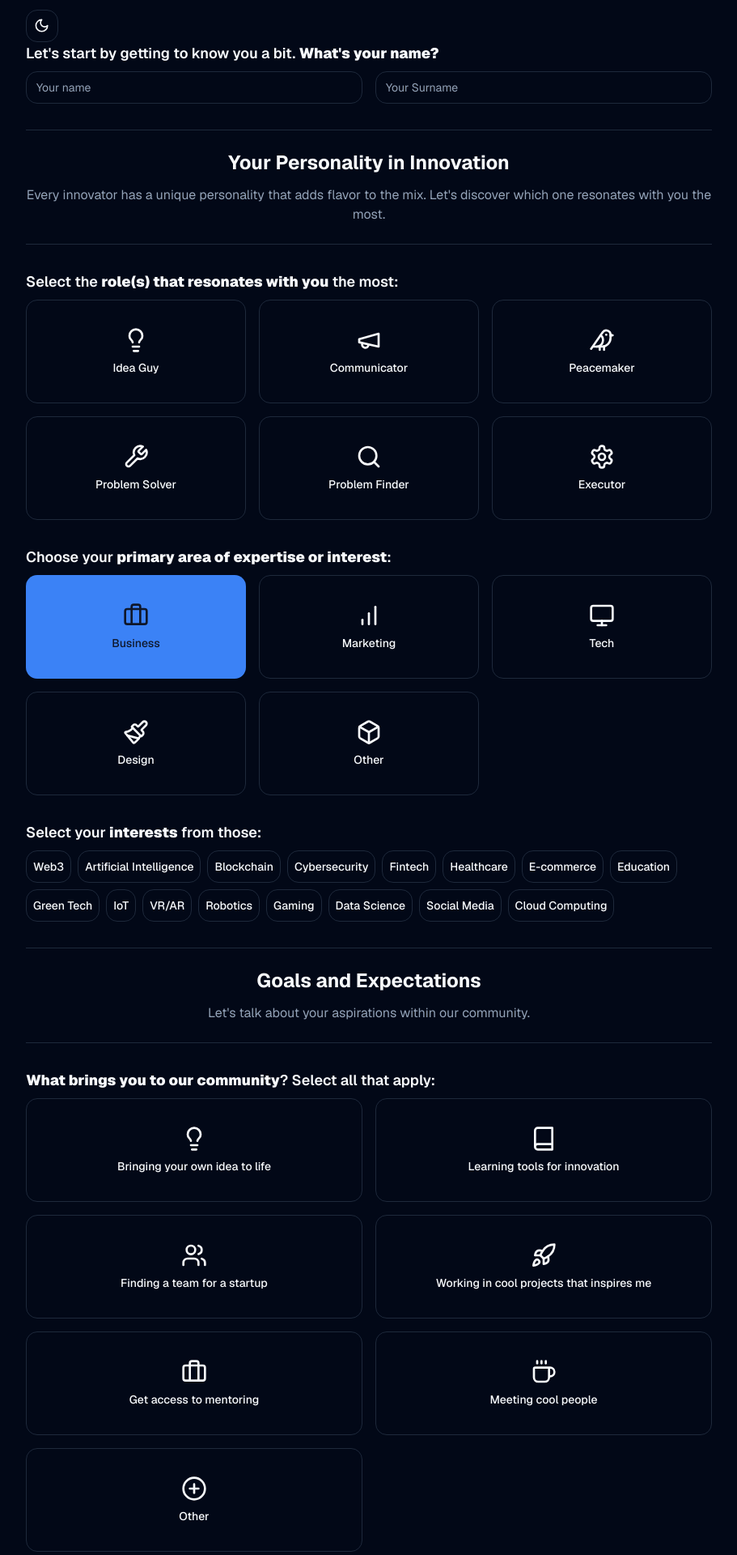
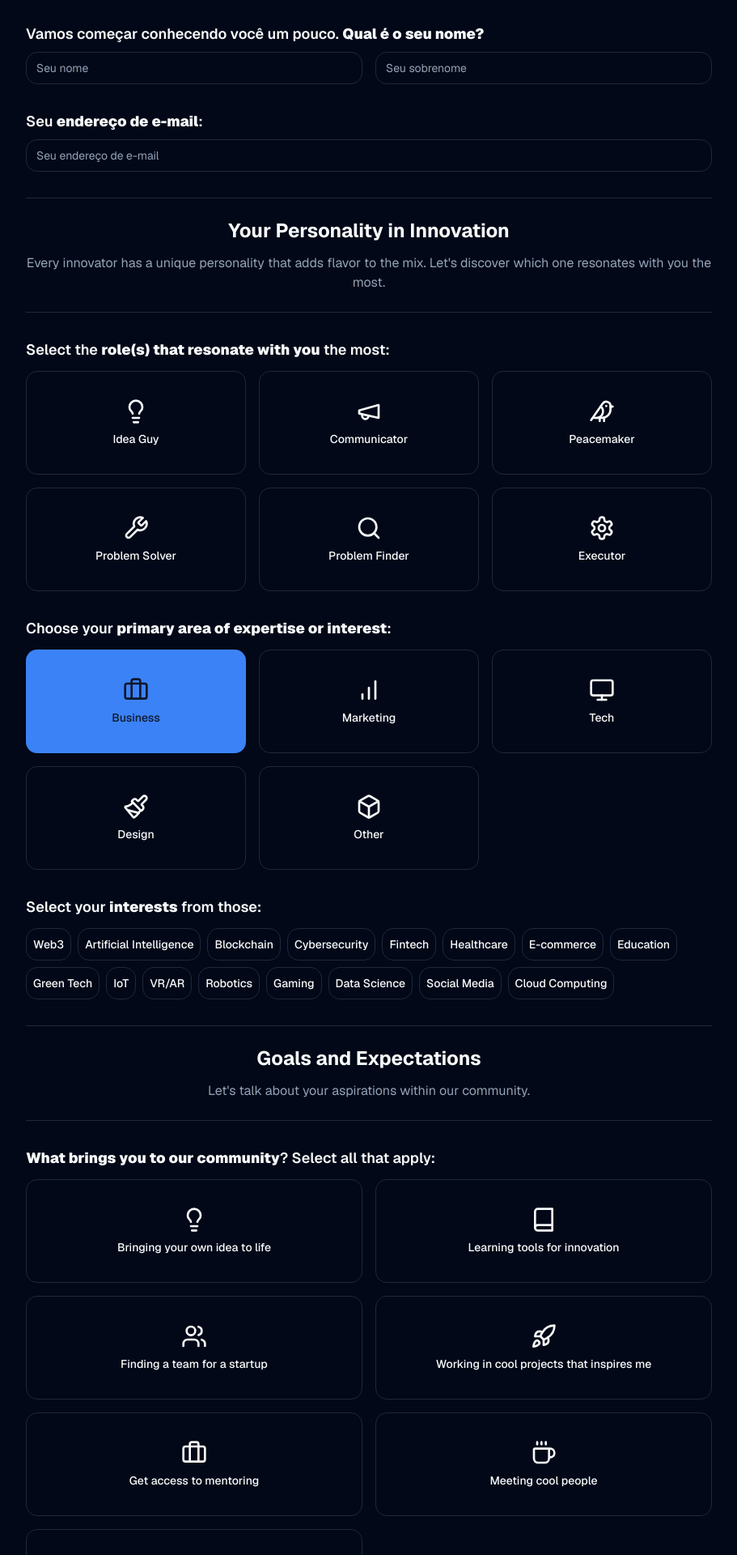
Before and after one commit to UP-START/upstart-next, a Next.js app: page /onboarding in a window 1280 px wide. Shown: the part 80-2000 px from the top of the page at 81% size, without its empty margins (184-1095 px from the left). Built offline with nearby package versions, Linux system fonts and the light colour scheme; no server answers; the database is empty.

Commit message:
Resolvidos Issues da consola - relacionados com labels; Atualização de Design Onboarding Page

```diff
--- a/app/onboarding/OnboardingForm.tsx
+++ b/app/onboarding/OnboardingForm.tsx
@@ -1,4 +1,4 @@
-"use client";
+"use client"
 
 import React, { useEffect, useState, useCallback } from "react";
 import { useSearchParams, useRouter } from 'next/navigation';
@@ -18,6 +18,7 @@ import {
 } from "@/components/ui/form";
 import { Input } from "@/components/ui/input";
 import { Button } from "@/components/ui/button";
+import { Checkbox as ShadcnCheckbox } from "@/components/ui/checkbox";
 import {
   Lightbulb,
   Megaphone,
@@ -47,6 +48,23 @@ import {
   PopoverContent,
   PopoverTrigger,
 } from "@/components/ui/popover"
+
+const generateUniqueId = (prefix: string) => `${prefix}-${Math.random().toString(36).substr(2, 9)}`;
+
+// Custom Checkbox component
+const CustomCheckbox = React.forwardRef<HTMLButtonElement, React.ComponentPropsWithoutRef<typeof ShadcnCheckbox> & { id: string; name: string }>(
+  ({ id, name, ...props }, ref) => {
+    return (
+      <ShadcnCheckbox
+        ref={ref}
+        {...props}
+        id={id}
+        name={name}
+      />
+    );
+  }
+);
+CustomCheckbox.displayName = 'CustomCheckbox';
 
 // Schema for the form validation
 const formSchema = z.object({
@@ -220,7 +238,7 @@ const OnboardingForm: React.FC = () => {
 
   useEffect(() => {
     setMounted(true)
-    addLog("Component mounted")
+    addLog("Componente montado")
     const testSupabaseConnection = async () => {
       try {
         const { data, error } = await supabase
@@ -229,9 +247,9 @@ const OnboardingForm: React.FC = () => {
           .limit(1)
 
         if (error) throw error
-        addLog('Supabase connection successful: ' + JSON.stringify(data))
+        addLog('Conexão com Supabase bem-sucedida: ' + JSON.stringify(data))
       } catch (error) {
-        addLog('Supabase connection error: ' + JSON.stringify(error))
+        addLog('Erro na conexão com Supabase: ' + JSON.stringify(error))
       }
     }
 
@@ -327,8 +345,8 @@ const OnboardingForm: React.FC = () => {
   };
 
   return (
-    <div className="relative max-w-4xl mx-auto p-6">
-      <h1 className="text-3xl font-bold mb-8 text-center">Bem-vindo à UPSTART!</h1>
+    <div className="relative max-w-4xl mx-auto p-6 mt-4"> {/* Adicionada margem no topo */}
+      <div className="absolute top-0 left-0 right-0 flex justify-between items-center">
         <Button
           variant="outline"
           size="icon"
@@ -336,32 +354,55 @@ const OnboardingForm: React.FC = () => {
         >
           <SunIcon className="h-[1.2rem] w-[1.2rem] rotate-0 scale-100 transition-all dark:-rotate-90 dark:scale-0" />
           <MoonIcon className="absolute h-[1.2rem] w-[1.2rem] rotate-90 scale-0 transition-all dark:rotate-0 dark:scale-100" />
-        <span className="sr-only">Toggle theme</span>
+          <span className="sr-only">Alternar tema</span>
         </Button>
         <ProblemsButton />
+      </div>
+      <h1 className="text-3xl font-bold mb-8 text-center">Bem-vindo à UPSTART!</h1>
       <Form {...form}>
         <form onSubmit={form.handleSubmit(handleSubmit)} className="space-y-8">
-          {/* Name Fields */}
+          {/* Campos de Nome */}
           <FormField
             control={form.control}
             name="firstName"
             render={({ field }) => (
               <FormItem className="w-full">
-              <FormLabel className="text-lg font-semibold">Let's start by getting to know you a bit. <strong>What's your name?</strong></FormLabel>
+                <FormLabel htmlFor="firstName" className="text-lg font-semibold">Vamos começar conhecendo você um pouco. <strong>Qual é o seu nome?</strong></FormLabel>
                 <div className="grid grid-cols-2 gap-4 mt-3">
                   <FormControl>
-                  <Input placeholder="Your name" {...field} className="h-10" />
+                    <Input id="firstName" placeholder="Seu nome" {...field} className="h-10" />
                   </FormControl>
                   <FormField
                     control={form.control}
                     name="lastName"
                     render={({ field: lastNameField }) => (
                       <FormControl>
-                      <Input placeholder="Your Surname" {...lastNameField} className="h-10" />
+                        <Input id="lastName" placeholder="Seu sobrenome" {...lastNameField} className="h-10" />
                       </FormControl>
                     )}
                   />
                 </div>
+                <FormMessage />
+              </FormItem>
+            )}
+          />
+
+          <FormField
+            control={form.control}
+            name="email"
+            render={({ field }) => (
+              <FormItem>
+                <FormLabel htmlFor="email" className="text-lg font-semibold">Seu <strong>endereço de e-mail</strong>:</FormLabel>
+                <FormControl>
+                  <Input
+                    id="email"
+                    type="email"
+                    placeholder="Seu endereço de e-mail"
+                    {...field}
+                    className="h-10"
+                    autoComplete = "NULL"  // Adicionado o atributo autocomplete
+                  />
+                </FormControl>
                 <FormMessage />
               </FormItem>
             )}
@@ -383,30 +424,43 @@ const OnboardingForm: React.FC = () => {
           <FormField
             control={form.control}
             name="roles"
-            render={() => (
+            render={({ field }) => (
               <FormItem>
-                <FormLabel className="text-lg font-semibold">Select the <strong>role(s) that resonates with you</strong> the most:</FormLabel>
-                <div className="grid grid-cols-3 gap-4 mt-3">
-                  {[
-                    { role: "Idea Guy" as RoleType, icon: Lightbulb },
-                    { role: "Communicator" as RoleType, icon: Megaphone },
-                    { role: "Peacemaker" as RoleType, icon: Bird },
-                    { role: "Problem Solver" as RoleType, icon: Wrench },
-                    { role: "Problem Finder" as RoleType, icon: Search },
-                    { role: "Executor" as RoleType, icon: Settings },
-                  ].map(({ role, icon: Icon }) => (
+                <fieldset>
+                  <legend className="text-lg font-semibold mb-3">
+                    Select the <strong>role(s) that resonate with you</strong> the most:
+                  </legend>
+                  <div className="grid grid-cols-3 gap-4">
+                    {([
+                      { role: "Idea Guy", icon: Lightbulb },
+                      { role: "Communicator", icon: Megaphone },
+                      { role: "Peacemaker", icon: Bird },
+                      { role: "Problem Solver", icon: Wrench },
+                      { role: "Problem Finder", icon: Search },
+                      { role: "Executor", icon: Settings },
+                    ] as const).map(({ role, icon: Icon }) => {
+                      const isSelected = field.value.includes(role);
+                      return (
                         <Button
                           key={role}
                           type="button"
-                      variant={form.watch("roles").includes(role) ? "default" : "outline"}
-                      onClick={() => handleRoleSelect(role)}
+                          variant={isSelected ? "default" : "outline"}
+                          onClick={() => {
+                            const updatedRoles = isSelected
+                              ? field.value.filter((r: RoleType) => r !== role)
+                              : [...field.value, role];
+                            field.onChange(updatedRoles);
+                          }}
                           className="h-32 flex flex-col items-center justify-center"
+                          aria-pressed={isSelected}
                         >
                           <Icon className="w-8 h-8 mb-2" />
                           <span className="text-sm font-medium text-center">{role}</span>
                         </Button>
-                  ))}
+                      );
+                    })}
                   </div>
+                </fieldset>
                 <FormMessage />
               </FormItem>
             )}
@@ -416,43 +470,49 @@ const OnboardingForm: React.FC = () => {
           <FormField
             control={form.control}
             name="expertise"
-            render={() => (
+            render={({ field }) => (
               <FormItem>
-                <FormLabel className="text-lg font-semibold">Choose your <strong>primary area of expertise or interest</strong>:</FormLabel>
-                <div className="grid grid-cols-3 gap-4 mt-3">
-                  {[
-                    { expertise: "Business" as ExpertiseType, icon: Briefcase },
-                    { expertise: "Marketing" as ExpertiseType, icon: BarChart },
-                    { expertise: "Tech" as ExpertiseType, icon: Monitor },
-                    { expertise: "Design" as ExpertiseType, icon: Paintbrush },
-                    { expertise: "Other" as ExpertiseType, icon: Box },
-                  ].map(({ expertise, icon: Icon }) => (
+                <fieldset>
+                  <legend className="text-lg font-semibold mb-3">
+                    Choose your <strong>primary area of expertise or interest</strong>:
+                  </legend>
+                  <div className="grid grid-cols-3 gap-4">
+                    {([
+                      { expertise: "Business", icon: Briefcase },
+                      { expertise: "Marketing", icon: BarChart },
+                      { expertise: "Tech", icon: Monitor },
+                      { expertise: "Design", icon: Paintbrush },
+                      { expertise: "Other", icon: Box },
+                    ] as const).map(({ expertise, icon: Icon }) => (
                       <Button
                         key={expertise}
                         type="button"
-                      variant={form.watch("expertise") === expertise ? "default" : "outline"}
-                      onClick={() => form.setValue("expertise", expertise)}
+                        variant={field.value === expertise ? "default" : "outline"}
+                        onClick={() => field.onChange(expertise)}
                         className="h-32 flex flex-col items-center justify-center"
+                        aria-pressed={field.value === expertise}
                       >
                         <Icon className="w-8 h-8 mb-2" />
                         <span className="text-sm font-medium text-center">{expertise}</span>
                       </Button>
                     ))}
                   </div>
+                </fieldset>
                 <FormMessage />
               </FormItem>
             )}
           />
 
+          {/* Adicione o campo de input para "Other" expertise */}
           {form.watch("expertise") === "Other" && (
             <FormField
               control={form.control}
               name="otherExpertise"
               render={({ field }) => (
                 <FormItem>
-                  <FormLabel className="text-lg font-semibold">What's your <strong>expertise</strong>?</FormLabel>
+                  <FormLabel>What's your <strong>expertise</strong>?</FormLabel>
                   <FormControl>
-                    <Input placeholder="Your expertise" {...field} className="h-10" />
+                    <Input placeholder="Your expertise" {...field} />
                   </FormControl>
                   <FormMessage />
                 </FormItem>
@@ -464,22 +524,35 @@ const OnboardingForm: React.FC = () => {
           <FormField
             control={form.control}
             name="interests"
-            render={() => (
+            render={({ field }) => (
               <FormItem>
-                <FormLabel className="text-lg font-semibold">Select your <strong>interests</strong> from those:</FormLabel>
-                <div className="flex flex-wrap gap-2 mt-3">
-                  {interestOptions.map((interest) => (
+                <fieldset>
+                  <legend className="text-lg font-semibold mb-3">
+                    Select your <strong>interests</strong> from those:
+                  </legend>
+                  <div className="flex flex-wrap gap-2">
+                    {interestOptions.map((interest) => {
+                      const isSelected = field.value.includes(interest);
+                      return (
                         <Button
                           key={interest}
                           type="button"
-                      variant={form.watch("interests").includes(interest) ? "default" : "outline"}
-                      onClick={() => handleInterestSelect(interest)}
+                          variant={isSelected ? "default" : "outline"}
+                          onClick={() => {
+                            const updatedInterests = isSelected
+                              ? field.value.filter((i: string) => i !== interest)
+                              : [...field.value, interest];
+                            field.onChange(updatedInterests);
+                          }}
                           className="p-2 h-10"
+                          aria-pressed={isSelected}
                         >
                           <span className="text-sm">{interest}</span>
                         </Button>
-                  ))}
+                      );
+                    })}
                   </div>
+                </fieldset>
                 <FormMessage />
               </FormItem>
             )}
@@ -501,39 +574,51 @@ const OnboardingForm: React.FC = () => {
           <FormField
             control={form.control}
             name="motivations"
-            render={() => (
+            render={({ field }) => (
               <FormItem>
-                <FormLabel className="text-lg font-semibold">
+                <fieldset>
+                  <legend className="text-lg font-semibold mb-3">
                     <strong>What brings you to our community</strong>? Select all that apply:
-                </FormLabel>
-                <div className="grid grid-cols-2 gap-4 mt-3">
-                  {motivationOptions.map(({ value, label, icon: Icon }) => (
+                  </legend>
+                  <div className="grid grid-cols-2 gap-4">
+                    {motivationOptions.map(({ value, label, icon: Icon }) => {
+                      const isSelected = field.value.includes(value);
+                      return (
                         <Button
                           key={value}
                           type="button"
-                      variant={form.watch("motivations").includes(value) ? "default" : "outline"}
-                      onClick={() => handleMotivationSelect(value)}
+                          variant={isSelected ? "default" : "outline"}
+                          onClick={() => {
+                            const updatedMotivations = isSelected
+                              ? field.value.filter((m: MotivationType) => m !== value)
+                              : [...field.value, value];
+                            field.onChange(updatedMotivations);
+                          }}
                           className="h-32 flex flex-col items-center justify-center"
+                          aria-pressed={isSelected}
                         >
                           <Icon className="w-8 h-8 mb-2" />
                           <span className="text-sm font-medium text-center">{label}</span>
                         </Button>
-                  ))}
+                      );
+                    })}
                   </div>
+                </fieldset>
                 <FormMessage />
               </FormItem>
             )}
           />
 
+          {/* Adicione o campo de input para "Other" motivation */}
           {form.watch("motivations").includes("Other") && (
             <FormField
               control={form.control}
               name="otherMotivation"
               render={({ field }) => (
                 <FormItem>
-                  <FormLabel className="text-lg font-semibold">What's your <strong>other motivation</strong>?</FormLabel>
+                  <FormLabel>What's your <strong>other motivation</strong>?</FormLabel>
                   <FormControl>
-                    <Input placeholder="Your other motivation" {...field} className="h-10" />
+                    <Input placeholder="Your other motivation" {...field} />
                   </FormControl>
                   <FormMessage />
                 </FormItem>
@@ -559,8 +644,11 @@ const OnboardingForm: React.FC = () => {
             name="innovationExperience"
             render={({ field }) => (
               <FormItem>
-                <FormLabel className="text-lg font-semibold">What's your <strong>experience with innovation or entrepreneurship</strong>?</FormLabel>
-                <div className="grid grid-cols-3 gap-4 mt-3">
+                <fieldset>
+                  <legend className="text-lg font-semibold mb-3">
+                    What's your <strong>experience with innovation or entrepreneurship</strong>?
+                  </legend>
+                  <div className="grid grid-cols-3 gap-4">
                     {innovationExperienceOptions.map(({ value, label, icon: Icon }) => (
                       <Button
                         key={value}
@@ -568,26 +656,29 @@ const OnboardingForm: React.FC = () => {
                         variant={field.value === value ? "default" : "outline"}
                         onClick={() => field.onChange(value)}
                         className="h-32 flex flex-col items-center justify-center"
+                        aria-pressed={field.value === value}
                       >
                         <Icon className="w-8 h-8 mb-2" />
                         <span className="text-sm font-medium text-center">{label}</span>
                       </Button>
                     ))}
                   </div>
+                </fieldset>
                 <FormMessage />
               </FormItem>
             )}
           />
 
+          {/* Adicione o campo de input para "Other" innovation experience */}
           {form.watch("innovationExperience") === "Other" && (
             <FormField
               control={form.control}
               name="otherInnovationExperience"
               render={({ field }) => (
                 <FormItem>
-                  <FormLabel className="text-lg font-semibold">What's your <strong>other experience</strong> with innovation or entrepreneurship?</FormLabel>
+                  <FormLabel>What's your <strong>other experience</strong> with innovation or entrepreneurship?</FormLabel>
                   <FormControl>
-                    <Input placeholder="Your other experience" {...field} className="h-10" />
+                    <Input placeholder="Your other experience" {...field} />
                   </FormControl>
                   <FormMessage />
                 </FormItem>
@@ -628,8 +719,11 @@ const OnboardingForm: React.FC = () => {
             name="academicLevel"
             render={({ field }) => (
               <FormItem>
-                <FormLabel className="text-lg font-semibold">Current <strong>Academic Level</strong>:</FormLabel>
-                <div className="grid grid-cols-2 gap-4 mt-3">
+                <fieldset>
+                  <legend className="text-lg font-semibold mb-3">
+                    Current <strong>Academic Level</strong>:
+                  </legend>
+                  <div className="grid grid-cols-2 gap-4">
                     {academicLevelOptions.map(({ value, label, icon: Icon }) => (
                       <Button
                         key={value}
@@ -637,12 +731,14 @@ const OnboardingForm: React.FC = () => {
                         variant={field.value === value ? "default" : "outline"}
                         onClick={() => field.onChange(value)}
                         className="h-32 flex flex-col items-center justify-center"
+                        aria-pressed={field.value === value}
                       >
                         <Icon className="w-8 h-8 mb-2" />
                         <span className="text-sm font-medium text-center">{label}</span>
                       </Button>
                     ))}
                   </div>
+                </fieldset>
                 <FormMessage />
               </FormItem>
             )}
@@ -709,21 +805,23 @@ const OnboardingForm: React.FC = () => {
             <Separator className="my-6" />
           </div>
 
-          {/* Terms Agreement Checkbox */}
+          {/* Checkbox de Concordância com os Termos */}
           <FormField
             control={form.control}
             name="termsAgreement"
             render={({ field }) => (
               <FormItem className="flex flex-row items-start space-x-3 space-y-0 rounded-md border p-4">
                 <FormControl>
-                  <Checkbox
+                  <CustomCheckbox
+                    id="termsAgreement"
+                    name="termsAgreement"
                     checked={field.value}
                     onCheckedChange={field.onChange}
                   />
                 </FormControl>
                 <div className="space-y-1 leading-none">
-                  <FormLabel className="text-sm font-medium">
-                    I have read and agree to the <strong>Terms of Use and Data Protection Policy</strong>.
+                  <FormLabel htmlFor="termsAgreement" className="text-sm font-medium">
+                    Li e concordo com os <strong>Termos de Uso e Política de Proteção de Dados</strong>.
                   </FormLabel>
                   <FormMessage />
                 </div>
@@ -739,7 +837,7 @@ const OnboardingForm: React.FC = () => {
             type="submit"
             className="w-full mt-8 h-12 text-lg font-semibold"
             disabled={isSubmitting}
-            onClick={() => addLog('Submit button clicked')}
+            onClick={() => addLog('Botão de envio clicado')}
           >
             {isSubmitting ? 'Enviando...' : 'Enviar'}
           </Button>
```
Lines whose indentation alone changed are shown as unchanged.
